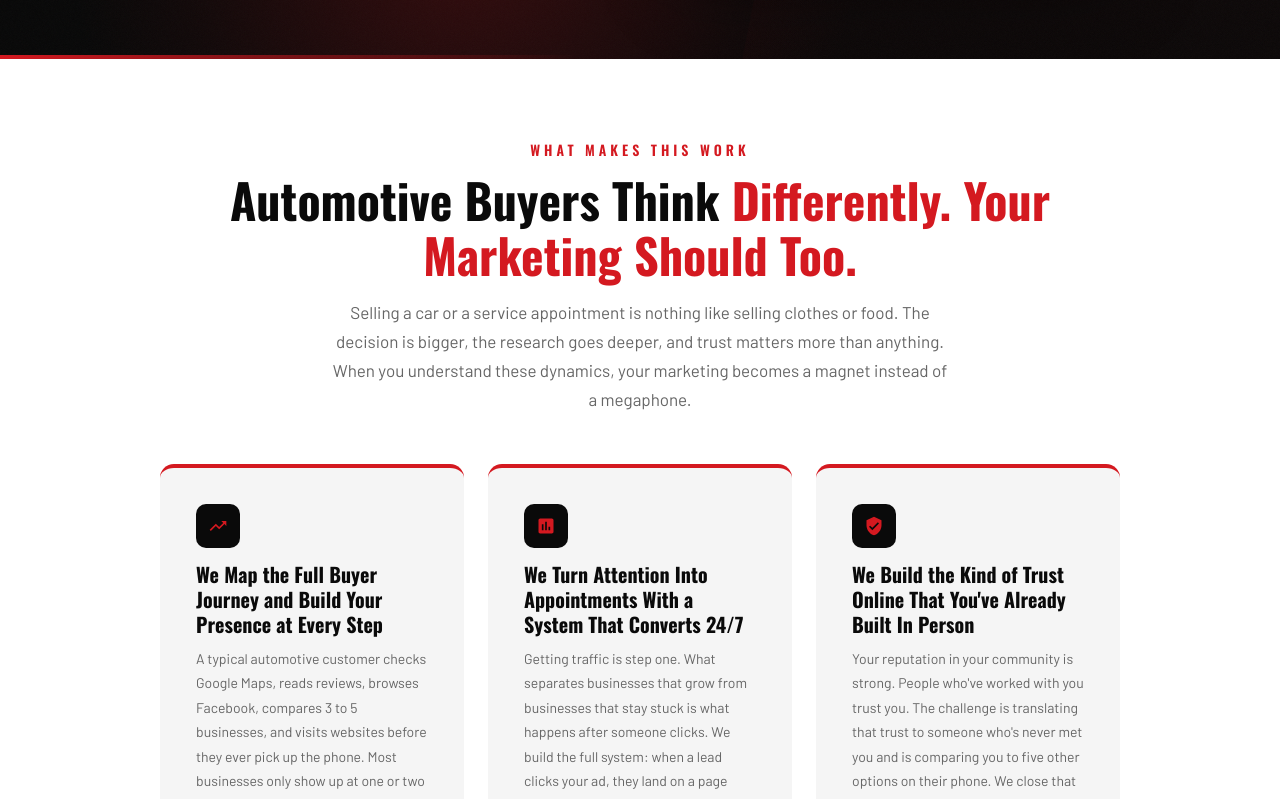
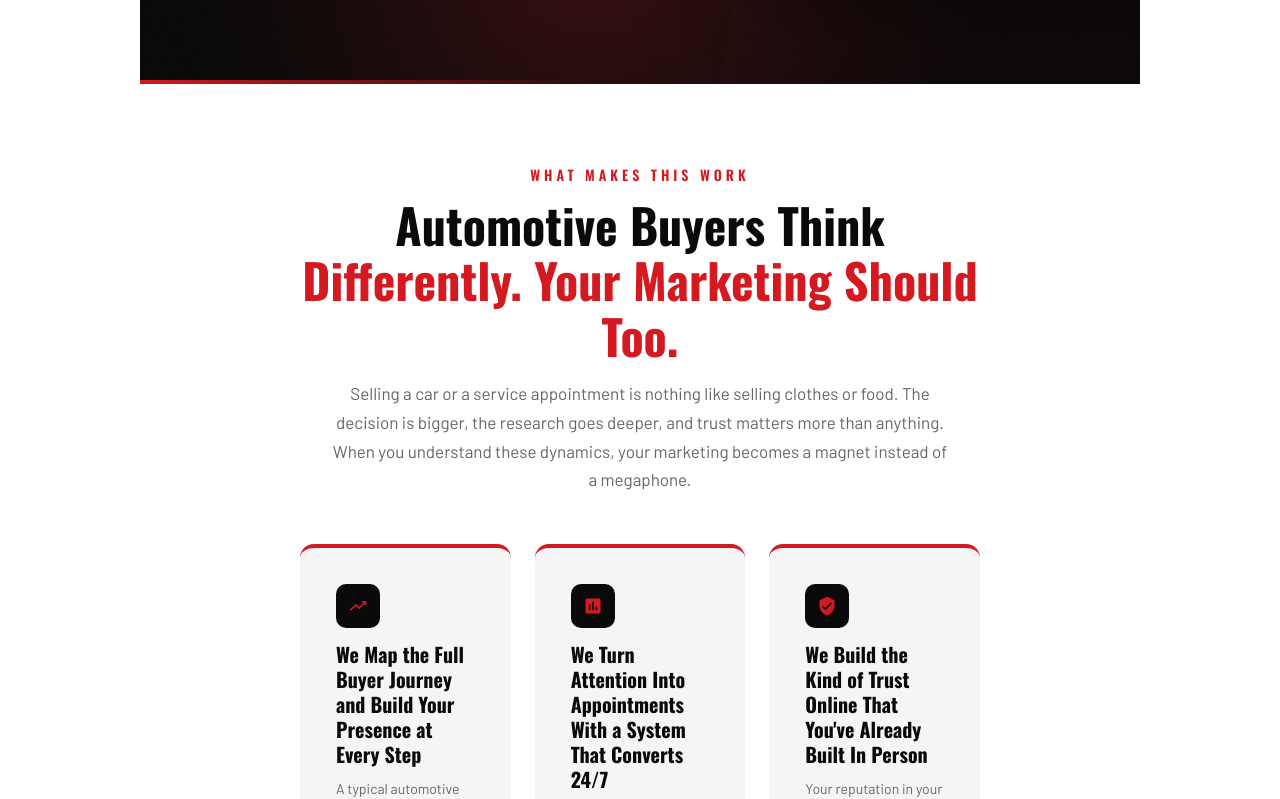
Before and after one commit to richardbiticon/redline-marketing, a React (Vite) app: page / in a window 1280 px wide. Shown: the part 745-1544 px from the top of the page. Built offline with nearby package versions, Linux system fonts and the light colour scheme.

Commit message:
match reference site width4

```diff
--- a/src/index.css
+++ b/src/index.css
@@ -8,4 +8,10 @@ html, body, #root {
   width: 100%;
   margin: 0;
   padding: 0;
+  overflow-x: hidden;
 }
+
+#root > div {
+  max-width: 1000px;
+  margin: 0 auto;
+}
```
